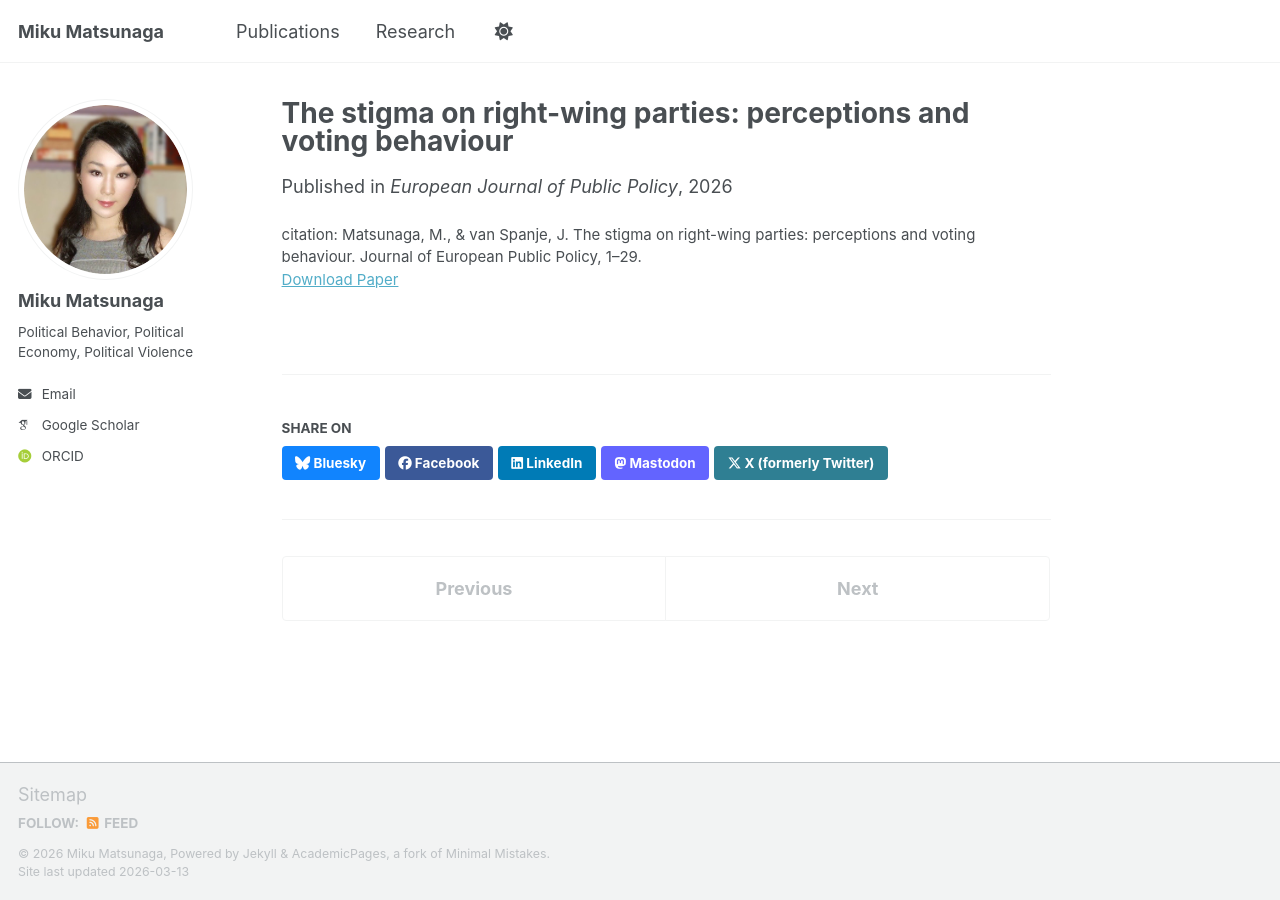
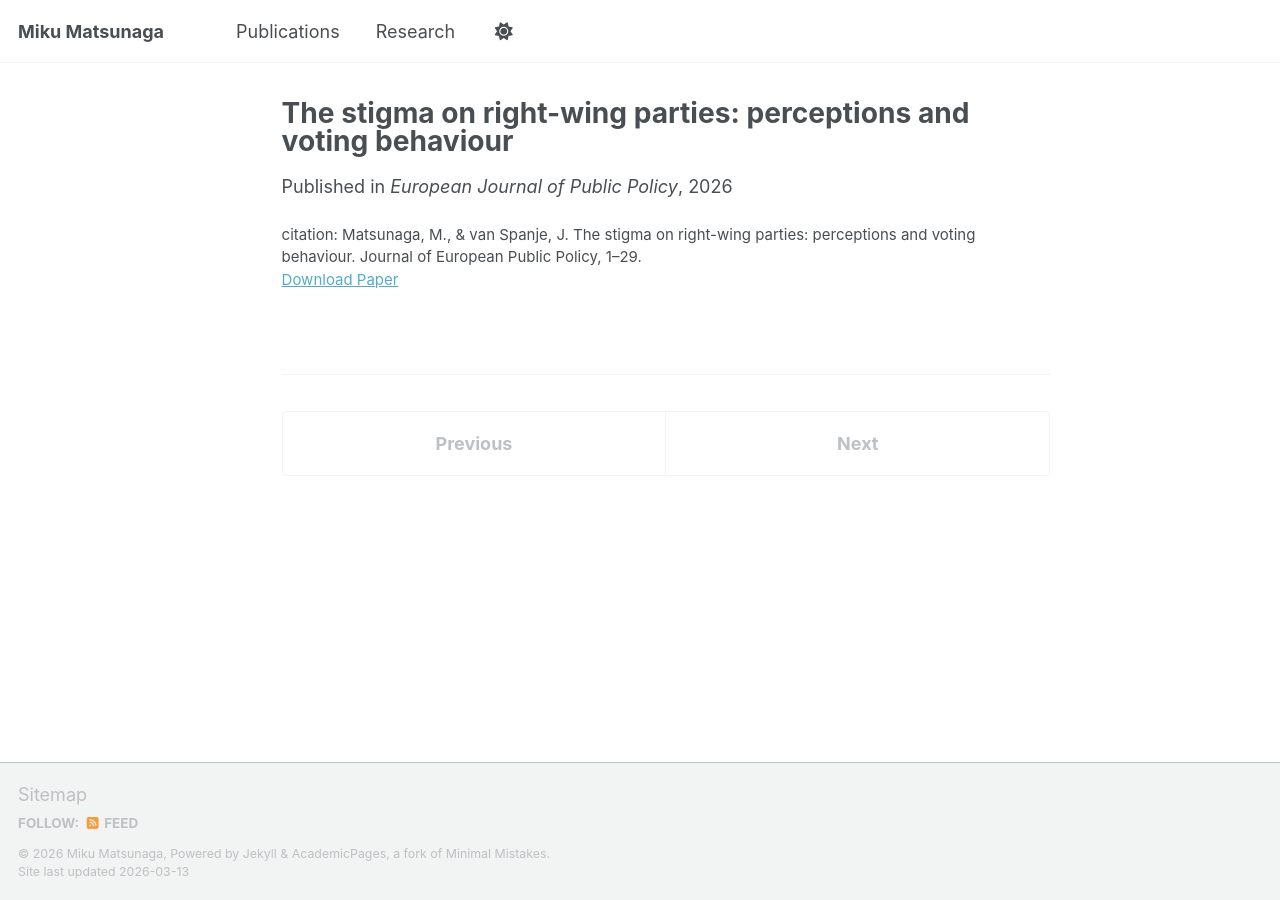
Before and after one commit to mikumatsunaga/mikumatsunaga.github.io, a Jekyll site: the page built from _publications/2024-02-17-paper-title-number-4.md, in a window 1280 px wide. Built offline with Jekyll 4.4.1, drawn with Linux system fonts in a browser that asks for light colours; some web fonts are replaced; a script bundle is joined from its source files by our own code; library files that are not in the unit come from our copies; some of the changed lines change nothing that is shown.

Commit message:
Update _config.yml

```diff
--- a/_config.yml
+++ b/_config.yml
@@ -258,21 +258,21 @@ defaults:
   # _teaching
   - scope:
       path: ""
-      type: teaching
+      type: research
     values:
       layout: single
-      author_profile: true
-      share: true
-      comments: true
+      author_profile: false
+      share: false
+      comments: false
   # _publications
   - scope:
       path: ""
       type: publications
     values:
       layout: single
-      author_profile: true
-      share: true
-      comments: true
+      author_profile: false
+      share: false
+      comments: false
   # _portfolio
   - scope:
       path: ""
```
